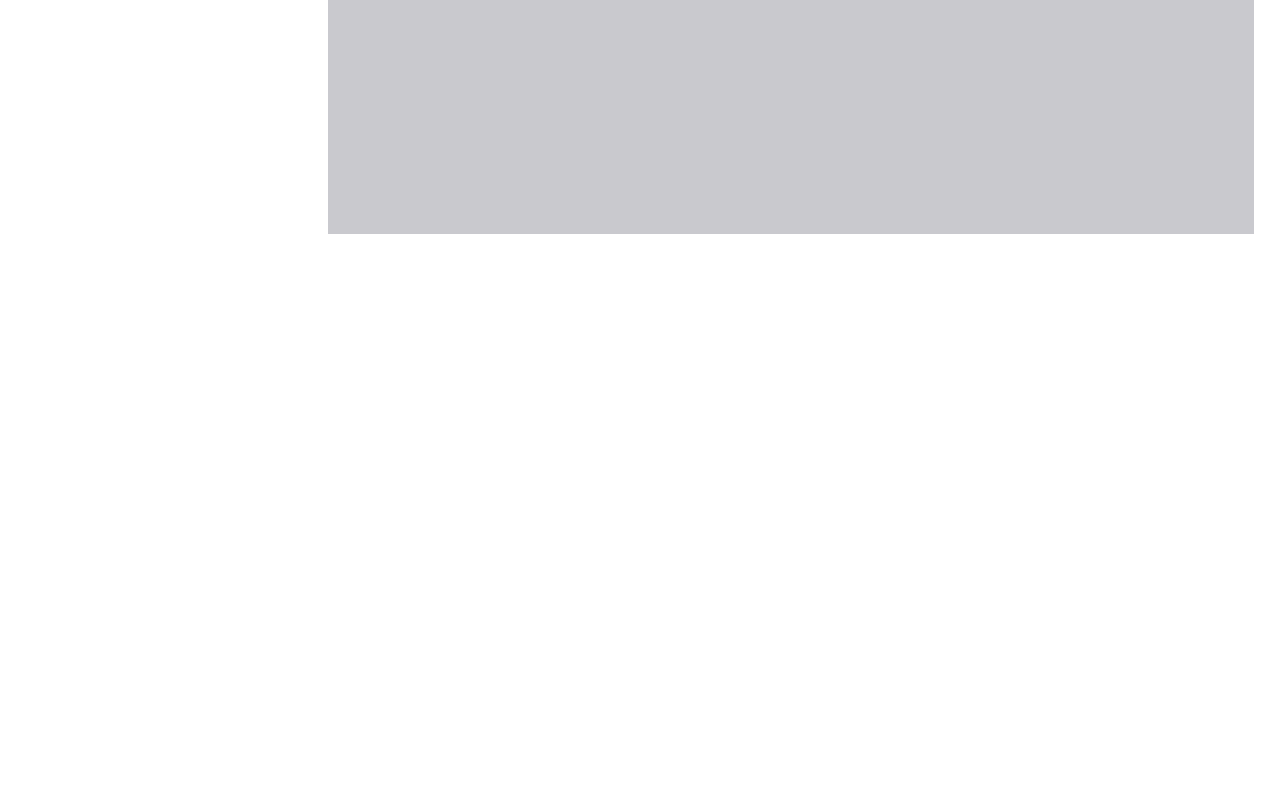
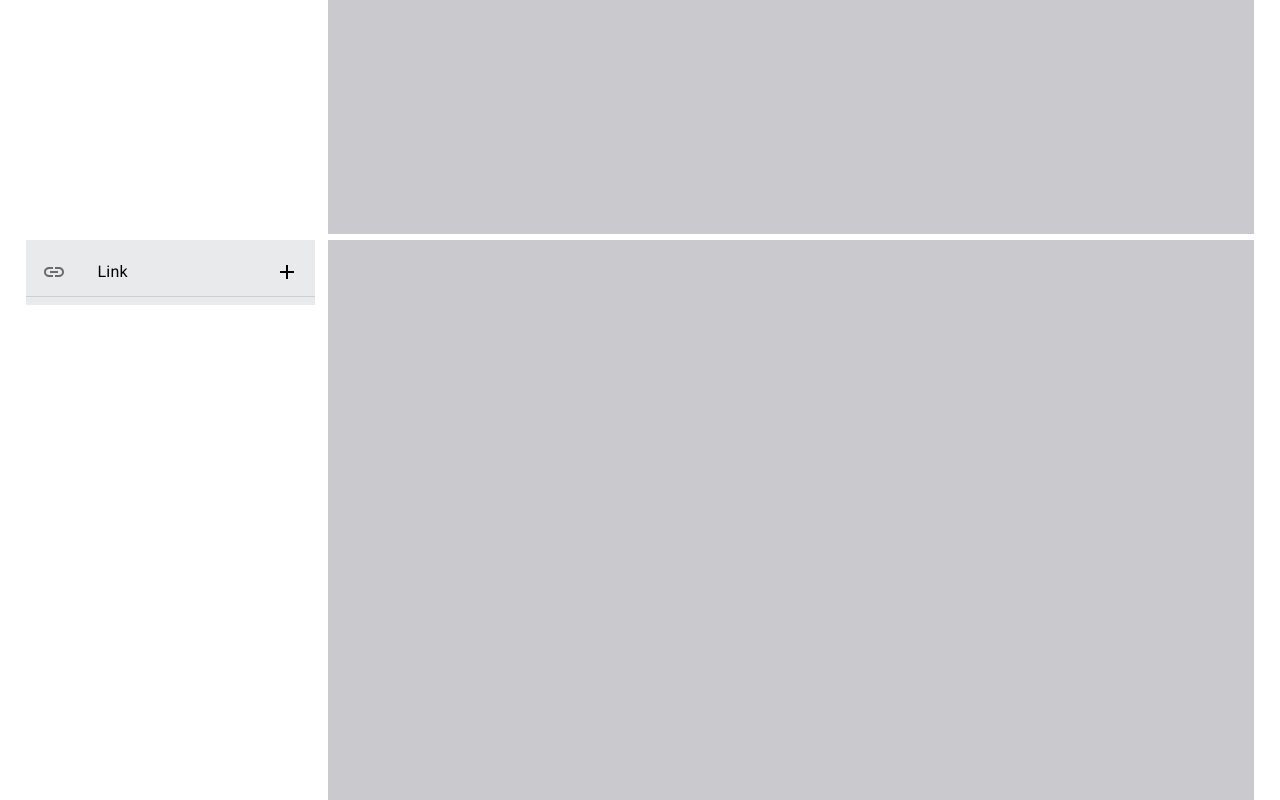
Before and after one commit to elenalope/pdf-generator-cohispania, a React (Vite) app in the folder client/: page /document/1/chapter in a window 1280 px wide. Shown: the part 979-1779 px from the top of the page. Before the commit the page ends 1213 px from the top, so only its background shows below. Built offline with nearby package versions, Linux system fonts and the light colour scheme; what @react-pdf/renderer would draw is missing.

Commit message:
feat(linkDialog): create the link dialog

```diff
--- /dev/null
+++ b/client/src/components/link/LinkDialog.jsx
@@ -0,0 +1,144 @@
+import React, { useState } from 'react';
+import { useLocation, Link, useNavigate } from 'react-router-dom';
+import Button from '@mui/material/Button';
+import TextField from '@mui/material/TextField';
+import Dialog from '@mui/material/Dialog';
+import DialogActions from '@mui/material/DialogActions';
+import DialogContent from '@mui/material/DialogContent';
+import DialogTitle from '@mui/material/DialogTitle';
+import Box from '@mui/material/Box';
+import List from '@mui/material/List';
+import ListItem from '@mui/material/ListItem';
+import ListItemButton from '@mui/material/ListItemButton';
+import ListItemIcon from '@mui/material/ListItemIcon';
+import ListItemText from '@mui/material/ListItemText';
+import Divider from '@mui/material/Divider';
+import ImportContactsIcon from '@mui/icons-material/ImportContacts';
+import AddIcon from '@mui/icons-material/Add';
+import CloudUploadIcon from '@mui/icons-material/CloudUpload';
+import { styled } from '@mui/material/styles';
+import LongMenu from '../cards/DropDownMenu.jsx';
+import CardContent from '@mui/material/CardContent';
+import { Typography } from '@mui/material';
+import CardMedia from '@mui/material/CardMedia';
+import InsertLinkIcon from '@mui/icons-material/InsertLink';
+
+export default function LinkDialog() {
+    const location = useLocation();
+    const config = location.state?.config;
+    const { title = '', cover = '',  ImgCover = '' } = config || {};
+    const [elements, setElements] = useState([]);
+
+    const handleDownloadPdf = async () => {
+
+    }
+  const [open, setOpen] = React.useState(false);
+
+  const handleClickOpen = () => {
+    setOpen(true);
+  };
+
+  const handleClose = () => {
+    setOpen(false);
+  };
+
+  const label = { inputProps: { 'aria-label': 'Switch demo' } };
+  const VisuallyHiddenInput = styled('input')({
+    clip: 'rect(0 0 0 0)',
+    clipPath: 'inset(50%)',
+    height: 1,
+    overflow: 'hidden',
+    position: 'absolute',
+    bottom: 0,
+    left: 0,
+    whiteSpace: 'nowrap',
+    width: 1,
+  });
+
+  const handleLinkClick = () => {
+    setElements([...elements, { type: 'link', data: { title: ''} }]);
+
+  }
+
+  return (
+    <React.Fragment>
+    <div className='document-body'>
+         <div className='option-list'>
+      <Box>
+      <nav>
+        <List sx={{  backgroundColor: '#E9EAEC'}}>
+        <ListItem disablePadding>
+            <ListItemButton>
+              <ListItemIcon>
+                <InsertLinkIcon />
+              </ListItemIcon>
+              <ListItemText primary="Link" />
+              <AddIcon onClick={handleClickOpen} />
+            </ListItemButton>
+          </ListItem>
+          <Divider />
+        </List>
+      </nav>
+    </Box>
+      </div>
+      <div className='pdf-background'>
+      <Box sx={{ mt: 1, ml: 5, mr: 5, mb: 1, p:2   }} >
+            {elements.map((element, index) => {
+              return element.type === 'link' ? (
+                <CardContent sx={{ pl: 4 , pr: 4 , mb: 3, pt:2 , pb: 2 , backgroundColor: '#E9EAEC'}} key={index}>
+                  <Box sx={{ display: 'flex', justifyContent: 'flex-end'}}>
+                    <LongMenu />
+                  </Box>
+                  <Typography
+                    sx={{ mb: 2 , mt: 1 }}
+                    value={element.data.title}
+                    onChange={(e) => handleInputChange(e, index)}>
+                   Link
+                  </Typography>
+                </CardContent>
+              ) : (
+                <Box sx={{ pl:3 , pt:2 , pb:2 , mb: 3,  backgroundColor: '#E9EAEC', fontFamily: 'Open Sans'}} key={index}>
+                  <h3 className='break-title'>Salto de página</h3>
+                </Box>
+              );
+            })}
+          </Box>
+      </div>
+
+      <Dialog
+        open={open}
+        onClose={handleClose}
+        PaperProps={{
+          component: 'form',
+          onSubmit: (event) => {
+            event.preventDefault();
+            const formData = new FormData(event.currentTarget);
+            const formJson = Object.fromEntries(formData.entries());
+            const email = formJson.email;
+            console.log(email);
+            handleClose();
+          },
+        }}
+      >
+        <DialogTitle>Añadir link</DialogTitle>
+        <DialogContent sx={{  width: '70vh' }}>
+          <TextField
+            autoFocus
+            margin="dense"
+            id="title"
+            name="email"
+            label="Link"
+            type="text"
+            fullWidth
+            variant="standard"
+          />
+        </DialogContent>
+        <DialogActions>
+          <Button onClick={handleClose}>Cancel</Button>
+          <Button type="submit" variant='contained' onClick={handleLinkClick} >Crear</Button>
+        </DialogActions>
+      </Dialog>
+      </div>
+    </React.Fragment>
+  );
+}
--- a/client/src/views/Chapter.jsx
+++ b/client/src/views/Chapter.jsx
@@ -6,6 +6,7 @@ import './Chapter.css';
 import { styled } from '@mui/material/styles';
 import ChapterDialog from '../components/chapter/ChapterDialog';
 import ParagraphDialog from '../components/paragraph/ParagraphDialog';
+import LinkDialog from '../components/link/LinkDialog';
 
 const Chapter = () => {
   const [formDataArray, setFormDataArray] = useState([]);
@@ -58,6 +59,7 @@ const Chapter = () => {
     <>
     <ChapterDialog/>
     <ParagraphDialog/>
+    <LinkDialog/>
     </>
   );
 }
```
